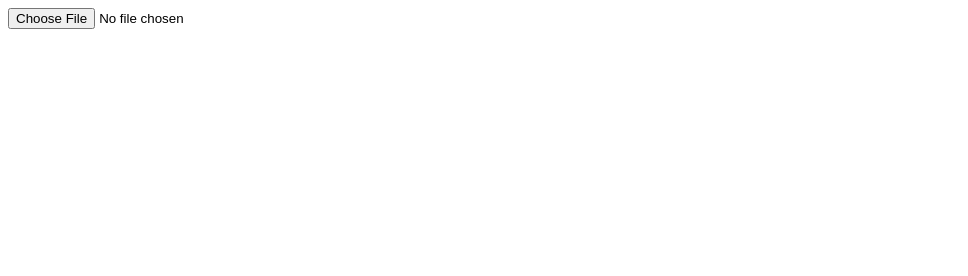
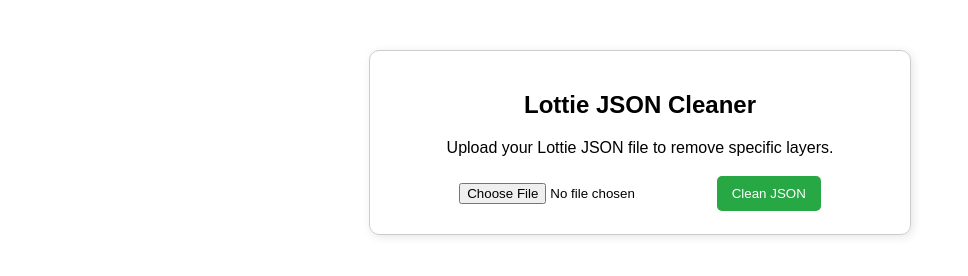
Before and after one commit to omid-d3v/lottie-watermark-remover, a plain HTML site: page index.html in a window 1280 px wide. Shown: the whole page, without its empty margins (0-968 px from the left). Drawn offline with Linux system fonts and the light colour scheme.

Commit message:
fix: add style

```diff
--- a/index.html
+++ b/index.html
@@ -4,9 +4,43 @@
     <meta charset="UTF-8">
     <meta name="viewport" content="width=device-width, initial-scale=1.0">
     <title>Lottie Watermark Remover</title>
+    <style>
+        body {
+            font-family: Arial, sans-serif;
+            text-align: center;
+            margin: 50px;
+        }
+        .container {
+            max-width: 500px;
+            margin: auto;
+            padding: 20px;
+            border: 1px solid #ccc;
+            border-radius: 10px;
+            box-shadow: 2px 2px 10px rgba(0, 0, 0, 0.1);
+        }
+        input {
+            margin: 10px 0;
+        }
+        button {
+            padding: 10px 15px;
+            border: none;
+            background: #28a745;
+            color: white;
+            border-radius: 5px;
+            cursor: pointer;
+        }
+        button:hover {
+            background: #218838;
+        }
+    </style>
 </head>
 <body>
-    <input type="file" id="jsonFile">
-</body>
+    <div class="container">
+        <h2>Lottie JSON Cleaner</h2>
+        <p>Upload your Lottie JSON file to remove specific layers.</p>
+        <input type="file" id="jsonFile" accept="application/json">
+        <button onclick="processFile()">Clean JSON</button>
+    </div>
+    </body>
 <script src="remove.js"></script>
 </html>
--- a/remove.js
+++ b/remove.js
@@ -1,8 +1,13 @@
-document.getElementById("jsonFile").addEventListener("change", function(event) {
-    const file = event.target.files[0];
-    if (!file) return;
+function processFile() {
+    const fileInput = document.getElementById("jsonFile");
+    if (!fileInput.files.length) {
+        alert("Please select a file first.");
+        return;
+    }
 
+    const file = fileInput.files[0];
     const reader = new FileReader();
+
     reader.onload = function(e) {
         try {
             let data = JSON.parse(e.target.result);
@@ -22,7 +27,7 @@ document.getElementById("jsonFile").addEventListener("change", function(event) {
         }
     };
     reader.readAsText(file);
-});
+}
 
 function downloadJSON(data, filename) {
     const blob = new Blob([JSON.stringify(data, null, 4)], { type: "application/json" });
```
